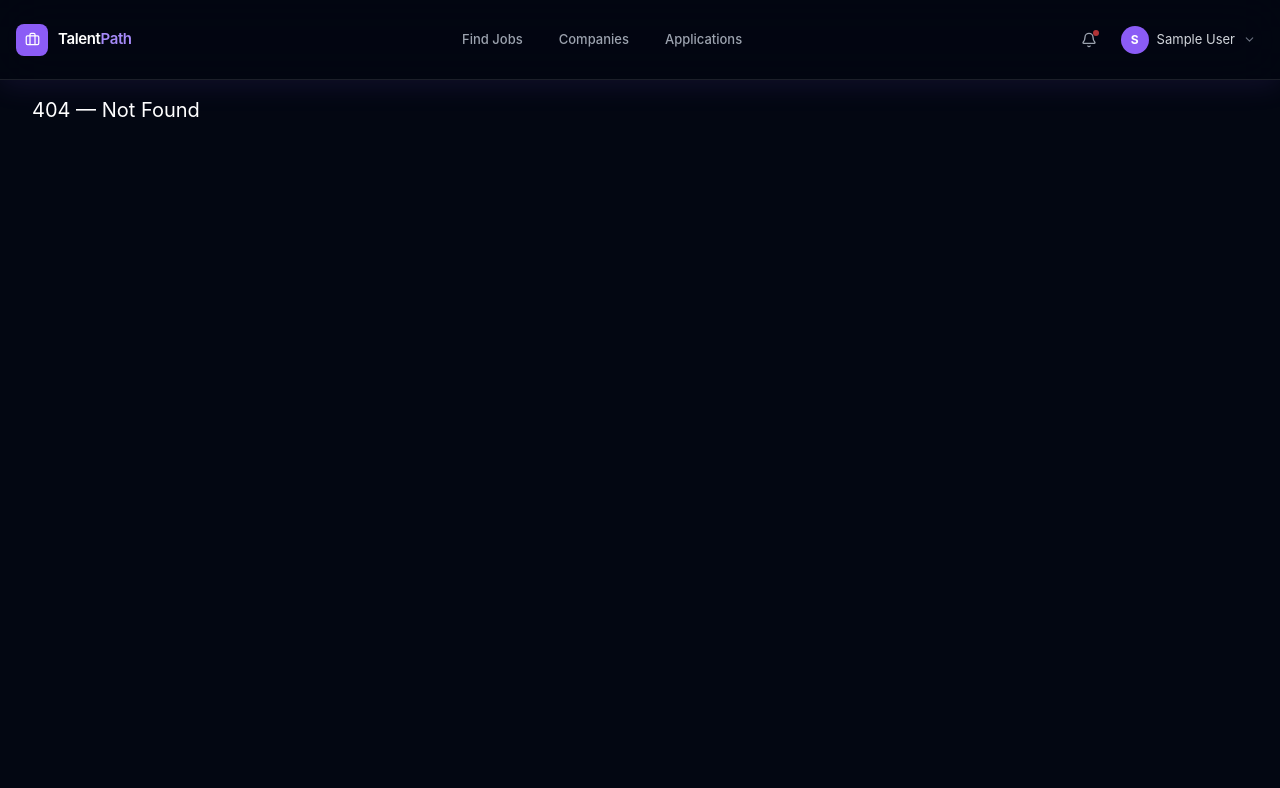
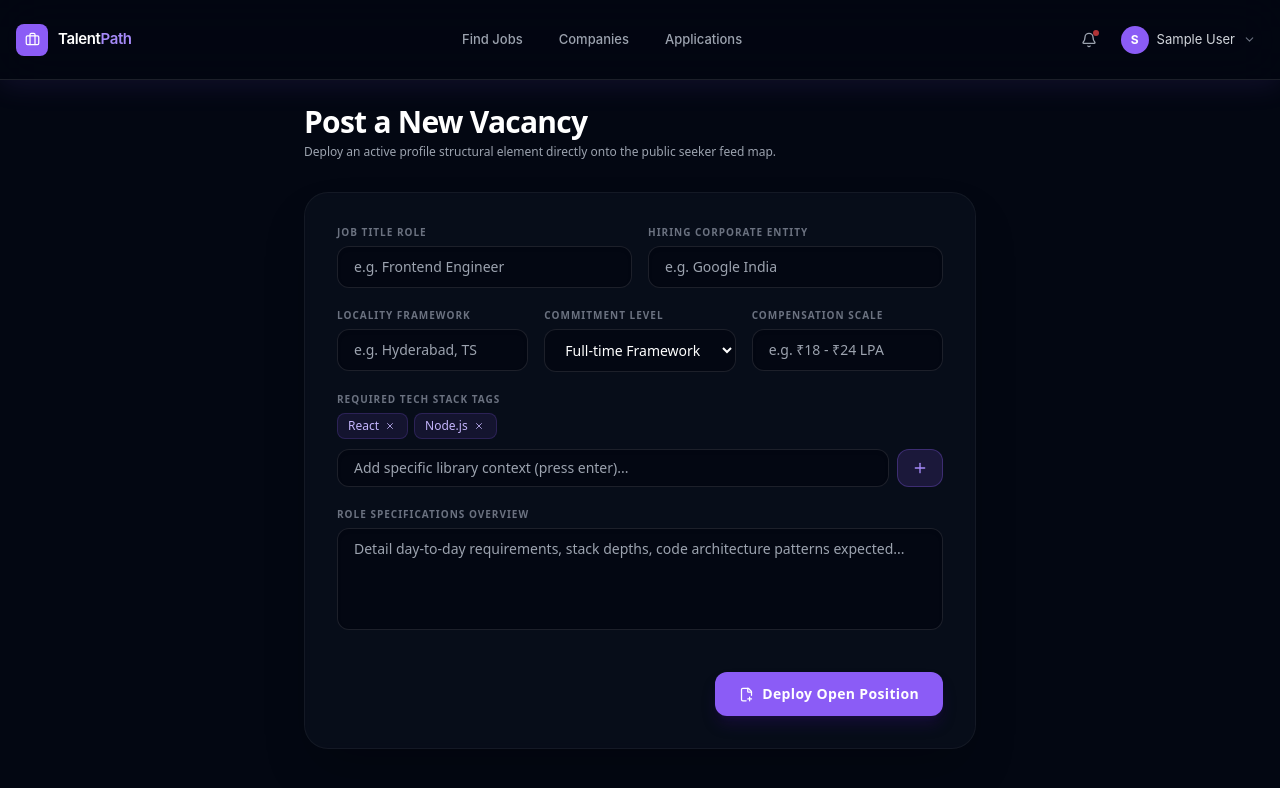
Before and after one commit to ad-Dinesh/placement-system, a React app in the folder frontend/: page /recruiter/post-job in a window 1280 px wide. Before the commit this address had no page. Shown: the top 788 px of the page. Built offline with nearby package versions, Linux system fonts and the light colour scheme; sample sign-in values are in the browser's storage; the HTML template or start-up script is replaced by a standard one.

Commit message:
update pages

```diff
--- a/frontend/src/App.jsx
+++ b/frontend/src/App.jsx
@@ -147,7 +147,7 @@ function AppRoutes() {
             }
           />
           <Route
-            path="/recruiter/postjob"
+            path="/recruiter/post-job"
             element={
               <ProtectedRoute>
                 <PostJob />
--- a/frontend/src/components/Applications.jsx
+++ b/frontend/src/components/Applications.jsx
@@ -268,7 +268,7 @@ export default function MyApplications() {
 
   try {
 
-    const token = localStorage.getItem("token");
+    const token = localStorage.getItem("jwt_token");
 
     console.log("Fetching:", `${API_BASE}/applications/applied`);
 
@@ -312,7 +312,7 @@ export default function MyApplications() {
     if (!withdrawApp) return;
     setWithdrawing(true);
     try {
-      const token = localStorage.getItem("token");
+      const token = localStorage.getItem("jwt_token");
       const res = await fetch(`${API_BASE}/applications/${withdrawApp._id}`, {
         method: "DELETE",
         headers: { Authorization: `Bearer ${token}` },
--- a/frontend/src/components/admin/Postjob.jsx
+++ b/frontend/src/components/admin/Postjob.jsx
@@ -16,16 +16,67 @@ export default function PostJob() {
     }
   };
 
-  const handleSubmit = async (e) => {
-    e.preventDefault();
+ const handleSubmit = async (e) => {
+  e.preventDefault();
+
+  try {
     setPublishing(true);
-    // Simulating API loading windows on local configurations
-    await new Promise((r) => setTimeout(r, 1500));
+
+    const token = localStorage.getItem("jwt_token");
+
+    const res = await fetch("http://localhost:8000/api/v1/jobs/create", {
+      method: "POST",
+      headers: {
+        "Content-Type": "application/json",
+        Authorization: `Bearer ${token}`,
+      },
+      body: JSON.stringify({
+        title: form.title,
+        description: form.desc,
+        requirements: tags,
+        salary: {
+          min: 600000,
+          max: 1200000,
+        },
+        location: form.location,
+        experienceLevel: 1,
+        jobType: form.type.toLowerCase(),
+        position: 1,
+
+        // Replace with your actual company id
+        company: "6a0c545539280d4400626f9c",
+      }),
+    });
+
+    const data = await res.json();
+
+    if (!res.ok) {
+      alert(data.message || "Failed to create job");
+      return;
+    }
+
+    setSuccess(true);
+
+    setForm({
+      title: "",
+      company: "",
+      location: "",
+      type: "full-time",
+      salary: "",
+      desc: "",
+    });
+
+    setTimeout(() => setSuccess(false), 3000);
+
+    console.log("JOB CREATED =>", data);
+
+  } catch (error) {
+    console.error(error);
+    alert("Something went wrong");
+  } finally {
     setPublishing(false);
-    setSuccess(true);
-    setForm({ title: "", company: "", location: "", type: "Full-time", salary: "", desc: "" });
-    setTimeout(() => setSuccess(false), 4000);
-  };
+  }
+};
 
   return (
     <div className="min-h-screen bg-gray-950 text-white p-6 sm:p-10 font-sans">
```
